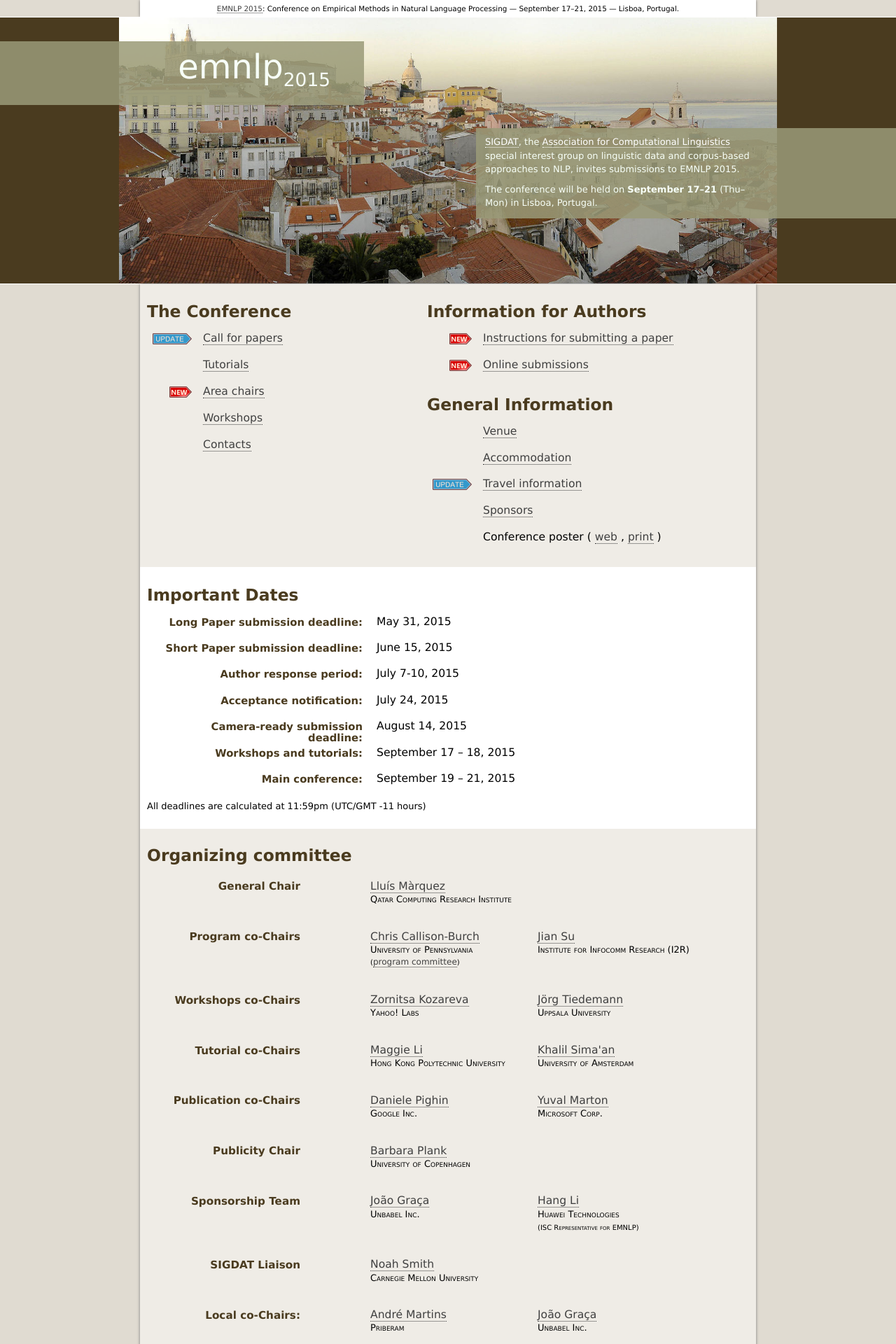
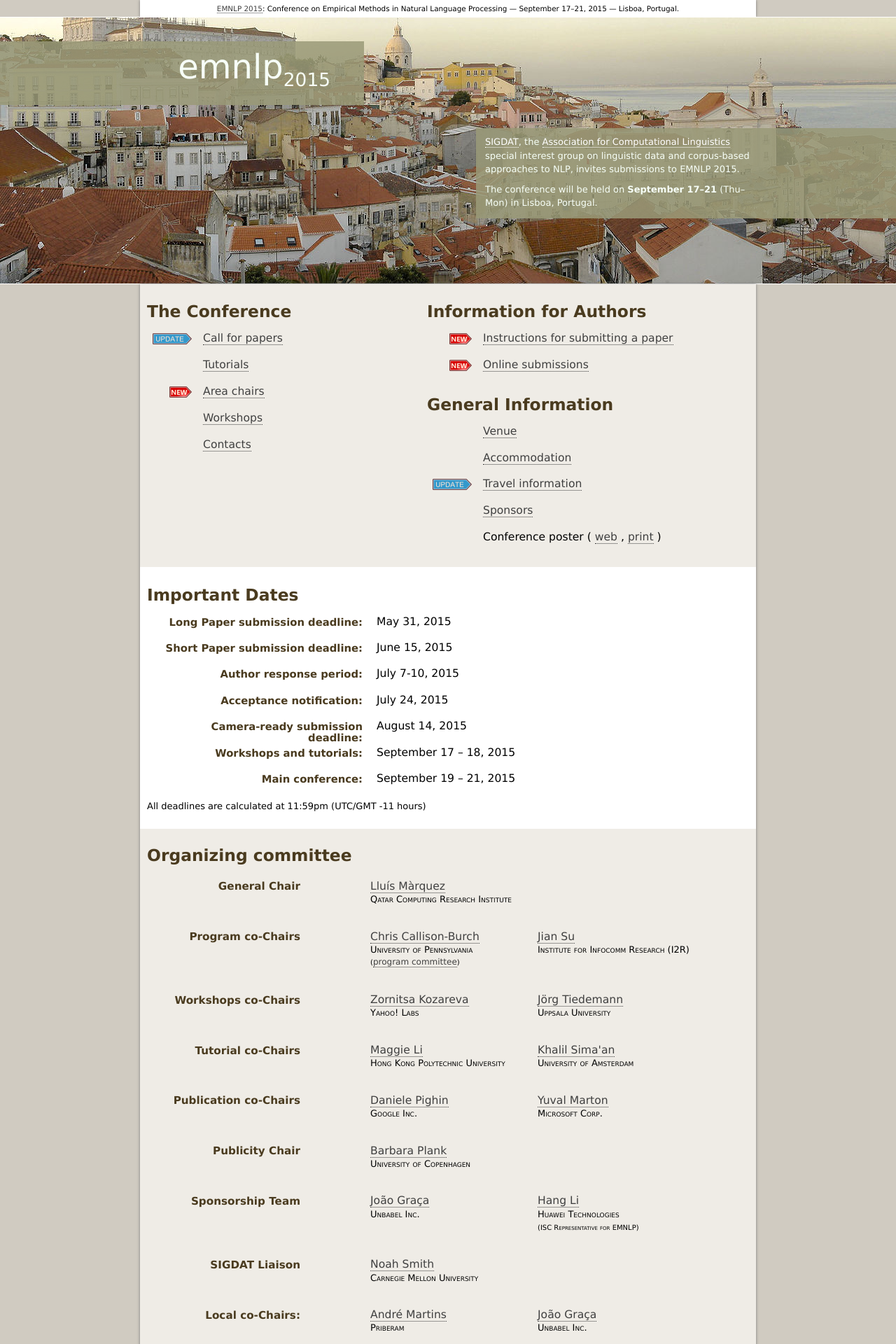
Before and after one commit to bgmartins/emnlp2015-website, a PHP site: page / in a window 1280 px wide. Shown: the top 1920 px of the page at 70% size. Run offline with PHP 8.4, Linux system fonts and the light colour scheme.

```diff
--- a/css/colours.css
+++ b/css/colours.css
@@ -29,7 +29,8 @@ h1 A:hover, h2 A:hover, h3 A:hover, h4 A:hover
 }
 
 body
-{ background: #e0dbd1; }
+{ background: #d0cbc1; }
+/* { background: #e0dbd1; } */
 /* { background: #dCEBcc; } */
 /* { background: #E0DCEC; } */
 
@@ -50,7 +51,8 @@ DIV#past-emnlp
 #introduction {
  background-color: #4a3b1f;
  background-image: url(alfama.jpg);
- background-size: Auto 420px;
+ background-size: Auto;
+/* background-size: Auto 480px; */
  height: 380px;
 }
 
```
Also changed, not shown: 1 other file.
